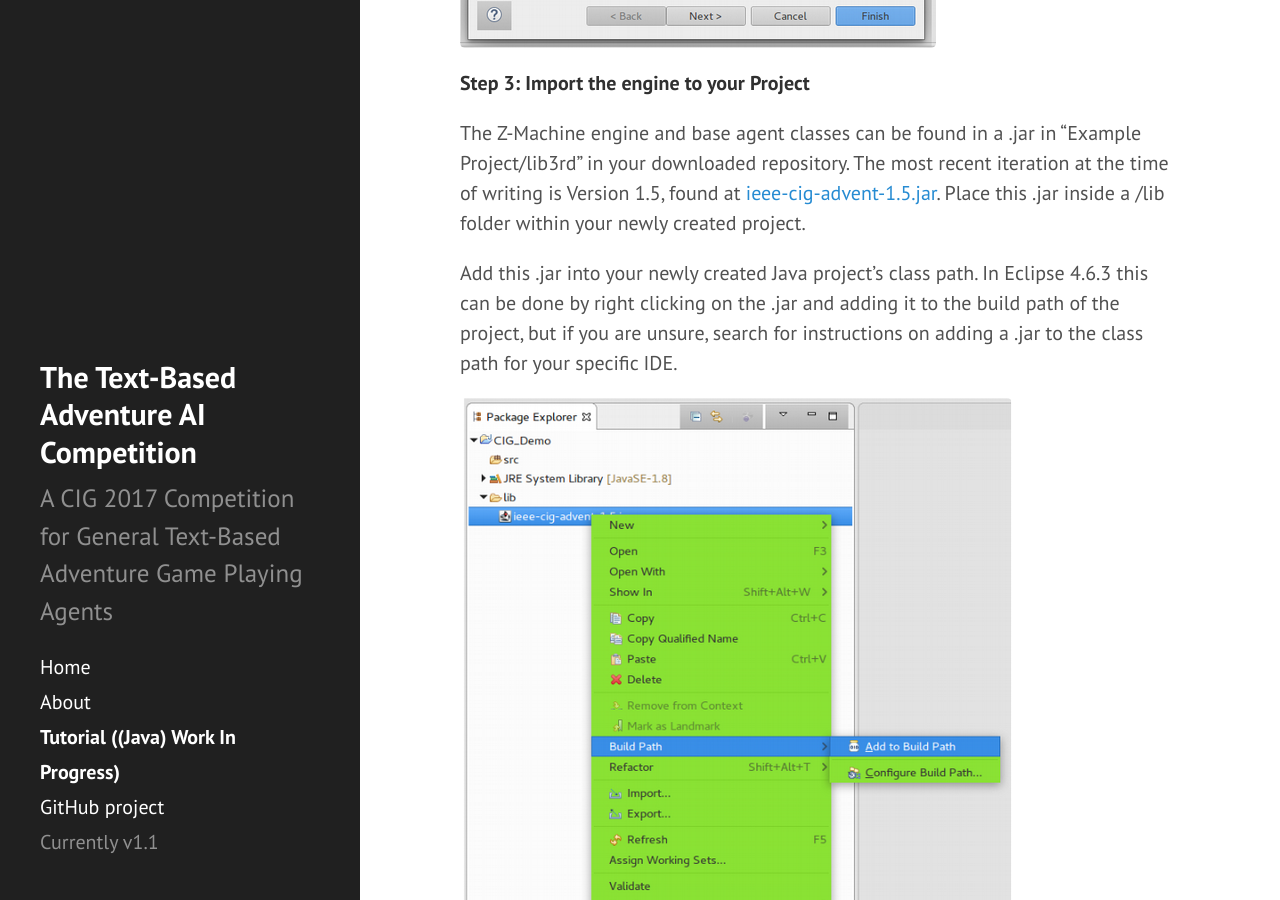
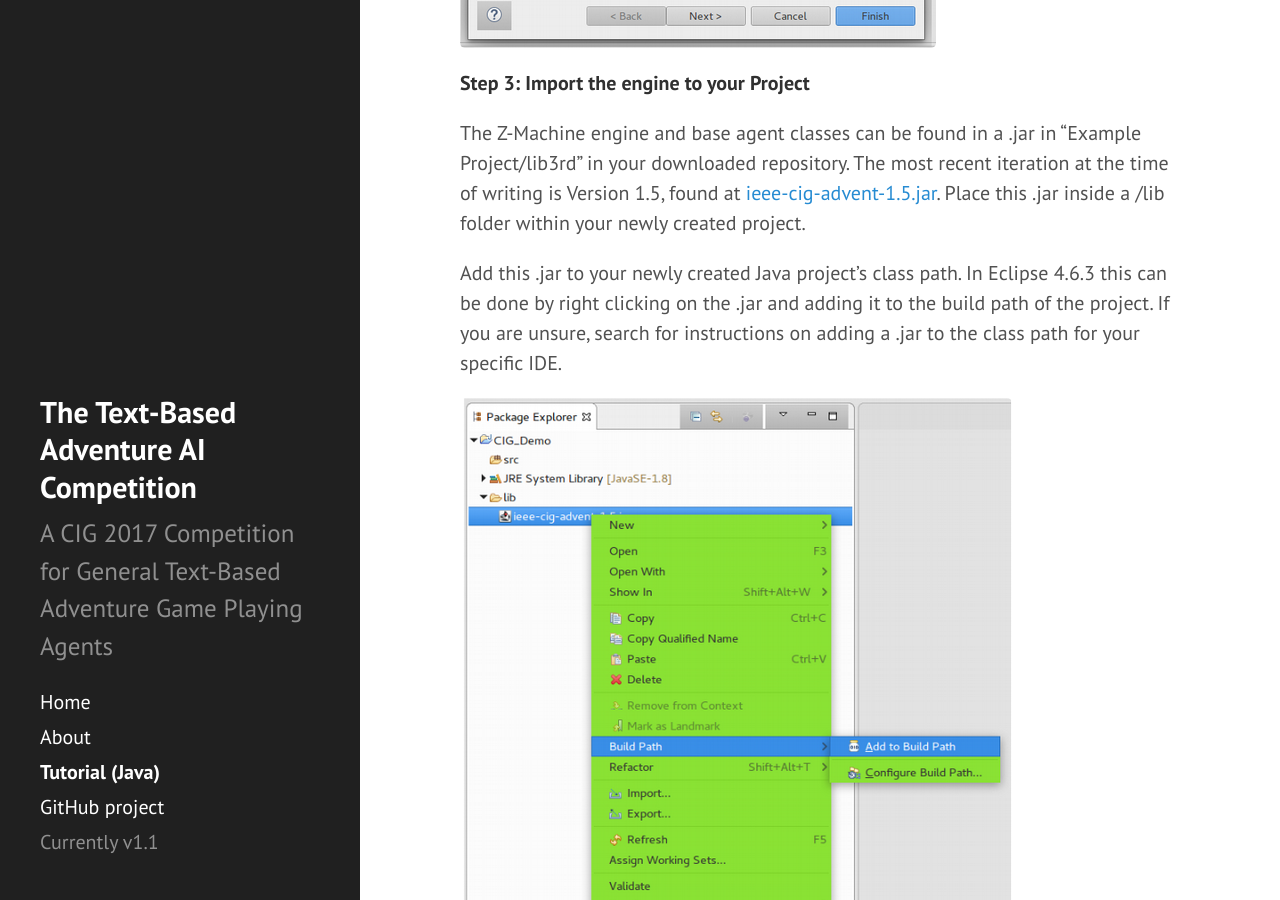
Before and after one commit to Atkrye/IEEE-CIG-Text-Adventurer-Competition, a Jekyll site: the page built from tutorial-java.md, in a window 1280 px wide and 900 px high, scrolled down 1120 px. Built offline with Jekyll 4.4.1, drawn with Linux system fonts in a browser that asks for light colours; Markdown is read by kramdown in place of the engine named in the settings; some of the changed text lies outside the part shown.

Commit message:
Added basic Java Tutorial with Screenshots.

```diff
--- a/tutorial-java.md
+++ b/tutorial-java.md
@@ -1,13 +1,13 @@
 ---
 layout: page
-title: Tutorial ((Java) Work In Progress)
+title: Tutorial (Java)
 ---
 
 This tutorial describes how to create a simple agent for the competition in Java. This tutorial uses screenshots from the Java IDE [Eclipse 4.6.3 for Linux](http://www.eclipse.org/downloads/packages/eclipse-ide-java-ee-developers/neon3) but should work for any IDE.
 
-**Step 1: Download the engine from Github**
+**Step 1: Download the engine from GitHub**
 
-Go to [the competition's gitbub resository](https://github.com/Atkrye/IEEE-CIG-Text-Adventurer-Competition) and either checkout everything using your favourite Git client or simply download everything as a .zip file.
+Go to [the competition's GitHub resository](https://github.com/Atkrye/IEEE-CIG-Text-Adventurer-Competition) and either checkout the master branch using your favourite Git client or simply download everything as a .zip file.
 
 **Step 2: Create a new Java 8 Project**
 
@@ -19,7 +19,7 @@
 
 The Z-Machine engine and base agent classes can be found in a .jar in "Example Project/lib3rd" in your downloaded repository. The most recent iteration at the time of writing is Version 1.5, found at [ieee-cig-advent-1.5.jar](https://github.com/Atkrye/IEEE-CIG-Text-Adventurer-Competition/blob/master/Example%20Project/lib3rd/ieee-cig-advent-1.5.jar). Place this .jar inside a /lib folder within your newly created project.
 
-Add this .jar into your newly created Java project's class path. In Eclipse 4.6.3 this can be done by right clicking on the .jar and adding it to the build path of the project, but if you are unsure, search for instructions on adding a .jar to the class path for your specific IDE.
+Add this .jar to your newly created Java project's class path. In Eclipse 4.6.3 this can be done by right clicking on the .jar and adding it to the build path of the project. If you are unsure, search for instructions on adding a .jar to the class path for your specific IDE.
 
 ![addToBuildPath](https://raw.githubusercontent.com/Atkrye/IEEE-CIG-Text-Adventurer-Competition/gh-pages/tutorial_screenshots/java/addBuildPath.png)
 
@@ -37,8 +37,8 @@
 
 **Step 5: Running the Agent**
 
-The final step is to test this Agent out on a Z-Machine game. Do this by invoking the engine [as shown](https://github.com/Atkrye/IEEE-CIG-Text-Adventurer-Competition/blob/master/Example%20Project/src/yourpackagenamehere/RandomCommandAgent.java), passing to an instance of your Agent and an InputStream pointed at the file path of the Game you wish to run:
+The final step is to test this Agent out on a Z-Machine game. Do this by invoking the engine [as shown](https://github.com/Atkrye/IEEE-CIG-Text-Adventurer-Competition/blob/master/Example%20Project/src/yourpackagenamehere/RandomCommandAgent.java), passing to an instance of your Agent and a Java File object pointed at the game you wish to run:
 
 ![randomAgent](https://raw.githubusercontent.com/Atkrye/IEEE-CIG-Text-Adventurer-Competition/gh-pages/tutorial_screenshots/java/runAgent.png)
 
-You can try this out with the Monkey and Bananas demo [provided in the repository](https://github.com/Atkrye/IEEE-CIG-Text-Adventurer-Competition/blob/master/resources/monkey-and-bananas-v1.z8) but any .z8 should work.
+You can try this out with the [Monkey and Bananas](https://github.com/Atkrye/IEEE-CIG-Text-Adventurer-Competition/blob/master/resources/monkey-and-bananas-v1.z8) demo provided in the repository.
```
